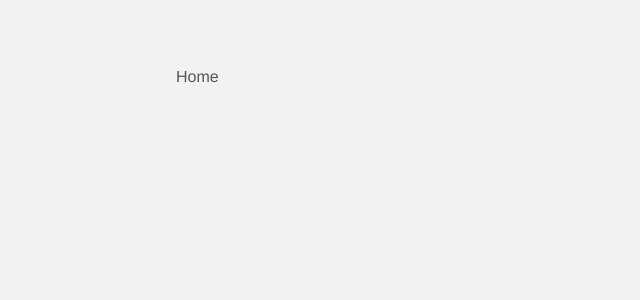
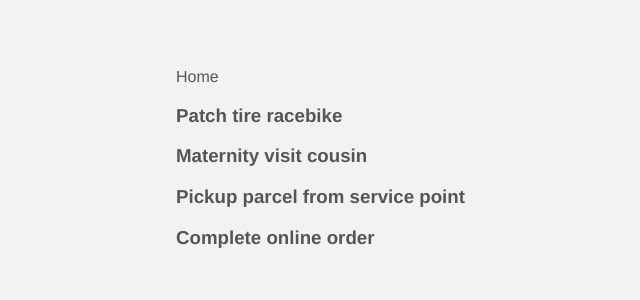
Before and after one commit to unizef/project-planner, a Vue app: page / in a window 1280 px wide. Shown: the top 300 px of the page, without its empty margins (164-804 px from the left). Built offline with nearby package versions, Linux system fonts and the light colour scheme; data requests are answered from the project's data file.

Commit message:
fetching data to Home.vue

```diff
--- a/src/views/Home.vue
+++ b/src/views/Home.vue
@@ -1,6 +1,11 @@
 <template>
   <div class="home">
     Home
+    <div v-if="projects.length">
+      <div v-for="project in projects" :key="project.id">
+        <h3>{{ project.title }}</h3>
+      </div>
+    </div>
   </div>
 </template>
 
@@ -8,5 +13,16 @@
 export default {
   name: "Home",
   components: {},
+  data() {
+    return {
+      projects: [],
+    };
+  },
+  mounted() {
+    fetch("http://localhost:3000/projects")
+      .then((resp) => resp.json())
+      .then((data) => (this.projects = data))
+      .catch((err) => console.log(err));
+  },
 };
 </script>
```
